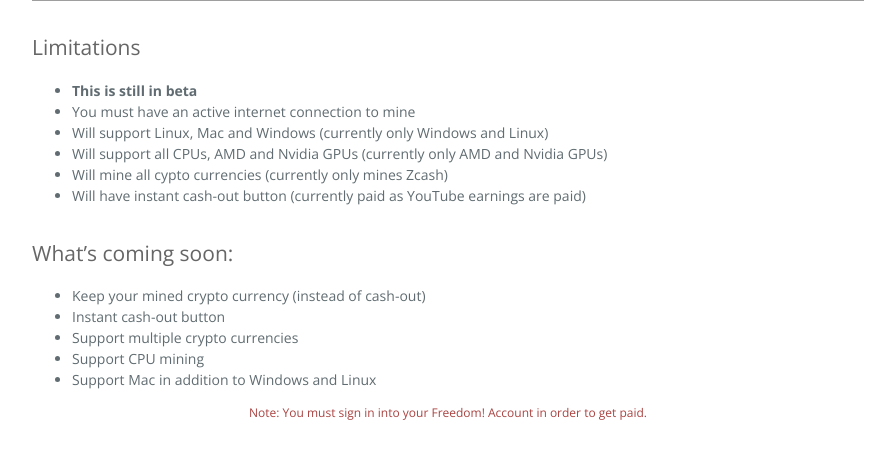
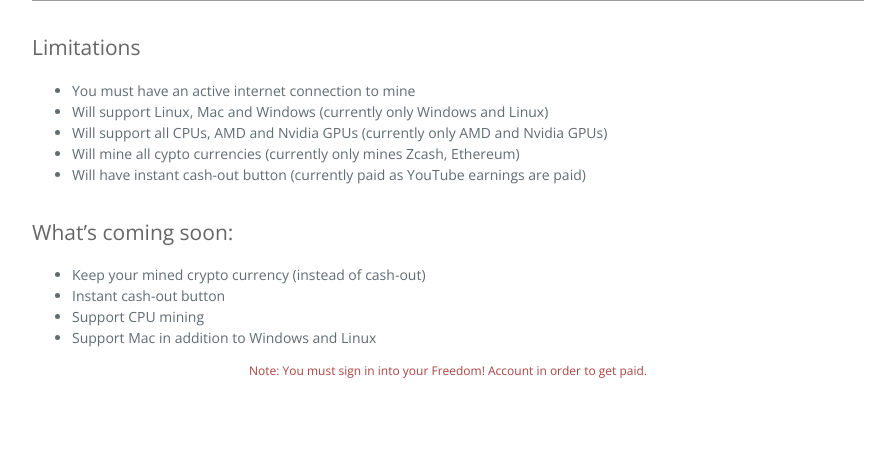
Before and after one commit to anyTV/freedom-crypto-miner, a Jekyll site: the page built from docs/Index.md, in a window 1280 px wide. Shown: the part 643-1109 px from the top of the page, without its empty margins (192-1087 px from the left). Built offline with Jekyll 4.4.1, drawn with Linux system fonts in a browser that asks for light colours; our own code applies the rules of GitHub Pages for plain Markdown files; after the commit the page ends 1067 px from its top, so only the background shows below that.

Commit message:
Update Index.md

```diff
--- a/docs/Index.md
+++ b/docs/Index.md
@@ -8,17 +8,15 @@
 </p>
 
 ## Limitations
-* **This is still in beta**
 * You must have an active internet connection to mine
 * Will support Linux, Mac and Windows (currently only Windows and Linux)
 * Will support all CPUs, AMD and Nvidia GPUs (currently only AMD and Nvidia GPUs)
-* Will mine all cypto currencies (currently only mines Zcash)
+* Will mine all cypto currencies (currently only mines Zcash, Ethereum)
 * Will have instant cash-out button (currently paid as YouTube earnings are paid)
 
 ## What's coming soon:
 * Keep your mined crypto currency (instead of cash-out)
 * Instant cash-out button
-* Support multiple crypto currencies
 * Support CPU mining
 * Support Mac in addition to Windows and Linux
 <p align="center" id="note">
```
